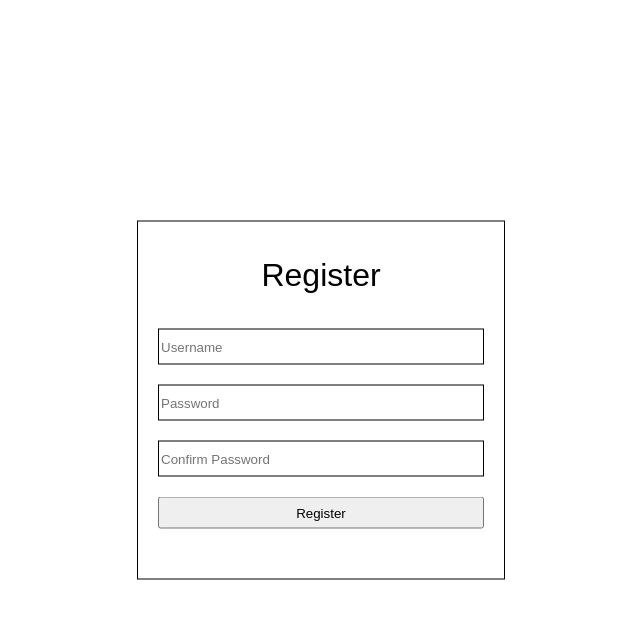
After one commit to LackingCuriosity/studyApp, a Django app: page /register in a window 1280 px wide. The commit adds this page. Shown: the top 619 px of the page, without its empty margins (319-959 px from the left). Run offline with Django 5.2, Linux system fonts and the light colour scheme.

Commit message:
register and login page done. Started upvote system

```diff
--- a/studyApp/myApp/models.py
+++ b/studyApp/myApp/models.py
@@ -1,8 +1,12 @@
 from django.db import models
-
+from django.contrib.auth.models import User
 # Create your models here.
 
 class Question(models.Model):
     question = models.TextField(max_length=1000)
     answer = models.TextField(max_length=1000)
     upvotes = models.BigIntegerField()
+
+class Person(User):
+    upvotes = models.BigIntegerField()
+    upvotesTime = models.BigIntegerField()
--- /dev/null
+++ b/studyApp/myApp/static/myApp/layout.css
@@ -0,0 +1,27 @@
+body {
+    margin: 0;
+}
+
+#navBar {
+    position: absolute;
+    float: top;
+    width: 100%;
+    height: 2rem;
+    display:flex;
+    border: 1px solid black;
+    justify-content: center;
+    align-items: center;
+}
+
+.navItem {
+    margin-left: 20px;
+    margin-right: 20px;
+    border: 1px solid black;
+    vertical-align: auto;
+    text-align: center;
+}
+
+.largeText {
+    font-size: 2rem;
+    font-family: Arial, Helvetica, sans-serif
+}
--- /dev/null
+++ b/studyApp/myApp/static/myApp/register.css
@@ -0,0 +1,48 @@
+* {
+    font-family: Arial, Helvetica, sans-serif;
+}
+#registerDiv, #loginDiv {
+    position: absolute;
+    top: 50%;
+    left: 50%;
+    transform: translate(-50%, -50%);
+    display: flex;
+    flex-direction: column;
+    border: 1px solid black;
+    padding: 20px;
+    padding-top: 35px;
+    padding-bottom: 50px;
+}
+
+.registerInputField, .loginInputField {
+    border: 1px solid black;
+    width: 20rem;
+    height: 2rem;
+    margin-bottom:20px;
+}
+
+#registerText, #loginText{
+    text-align: center;
+    margin-bottom: 35px;
+}
+
+#messageDiv {
+    display: flex;
+    justify-content: center;
+    align-items: center;
+    position: absolute;
+    left: 50%;
+    top: 15%;
+    transform: translate(-50%, 0);
+    width: 20rem;
+    height: 5rem;
+    border: 1px solid red;
+    background-color: lightcoral;
+    color: white;
+    font-size: 1rem;
+
+}
+
+#registerButton {
+    height:2rem;
+}
--- /dev/null
+++ b/studyApp/myApp/static/myApp/register.js
@@ -0,0 +1,7 @@
+document.addEventListener("DOMContentLoaded", () => {
+    console.log("DSd")
+    if (document.getElementById("messageDiv").innerHTML == "") {
+        console.log("DS")
+    document.getElementById("messageDiv").style.display = "none"
+}
+})
--- /dev/null
+++ b/studyApp/myApp/templates/myApp/register.html
@@ -0,0 +1,28 @@
+{% load static %}
+<!DOCTYPE html>
+<html lang="en">
+<head>
+    <meta charset="UTF-8">
+    <meta name="viewport" content="width=device-width, initial-scale=1.0">
+    <link rel="stylesheet" href={% static "myApp/register.css" %}>
+    <link rel="stylesheet" href={% static "myApp/layout.css" %}>
+    <script src={% static "myApp/register.js" %}></script>
+    <title>Document</title>
+</head>
+<body>
+    <div id="messageDiv">{{message}}</div>
+    <form action={% url 'register' %} method="POST">
+        {% csrf_token %}
+        <div id="registerDiv">
+            <div class="largeText" id="registerText">
+                Register
+            </div>
+            <input type="text" name="username" class="registerInputField" placeholder="Username">
+            <input type="password" name="password" class="registerInputField" placeholder="Password">
+            <input type="password" name="confirmPassword" class="registerInputField" placeholder="Confirm Password">
+            <button id="registerButton"> Register </button>
+        </div>
+
+    </form>
+</body>
+</html>
--- a/studyApp/myApp/templates/myApp/test.html
+++ b/studyApp/myApp/templates/myApp/test.html
@@ -19,6 +19,9 @@
         <button id="lastQuestionButton">Back</button>
         <button id="newQuestionButton" value=0>Next</button>
         <button id="flipButton" data-value="question"> Flip Card</button>
+        {% if user.is_authenticated %}
+            {{upvotes}} d
+        {% endif %}
     </div>
 
     <form id="addQuestion" method="POST" action = {%url "home" %}>
--- a/studyApp/myApp/urls.py
+++ b/studyApp/myApp/urls.py
@@ -3,5 +3,9 @@ from . import views
 
 urlpatterns = [
     path("", views.home, name="home"),
-    path("getQuestion/", views.getQuestion, name="getQuestion")
+    path("getQuestion/", views.getQuestion, name="getQuestion"),
+    path("test", views.test, name="test"),
+    path("register", views.register, name="register"),
+    path("login", views.loginPage, name="login"),
+    path("logout", views.logoutPage, name="logout")
 ]
--- a/studyApp/myApp/views.py
+++ b/studyApp/myApp/views.py
@@ -1,8 +1,13 @@
 from django.shortcuts import render
-from .models import Question
-from django.http import HttpResponseBadRequest, JsonResponse
+from django.db import IntegrityError
+from django.urls import reverse
+from .models import Question, Person
+from django.http import HttpResponseBadRequest, JsonResponse, HttpResponseRedirect
+from django.contrib.auth.hashers import make_password
 import json
 from django.forms.models import model_to_dict
+from django.contrib.auth import login, logout, authenticate
+import time
 # Create your views here.
 
 def home(request):
@@ -10,15 +15,30 @@ def home(request):
         question = Question.objects.create(question=request.POST["question"], answer=request.POST["answer"], upvotes=0)
         question.save()
     elif request.method == "PUT":
-        data = json.loads(request.body)
-        id = data["ID"]
-        question = Question.objects.get(id=id)
-        question.upvotes = question.upvotes + int(data["upvoteValue"])
-        question.save()
+        if request.user.is_authenticated:
+            person = Person.objects.get(username=request.user.username)
+            if person.upvotes > 0:
+                data = json.loads(request.body)
+                id = data["ID"]
+                question = Question.objects.get(id=id)
+                person = Person.objects.get(username=request.user.username)
+                person.upvotes = person.upvotes - 1
+                person.save()
+
+                #divide by abs of value to validate the value to ensure it's always +- 1
+                question.upvotes = question.upvotes + int(data["upvoteValue"])/abs(int(data["upvoteValue"]))
+                question.save()
+
+
+    if request.user.is_authenticated:
+        upvotes = Person.objects.get(username=request.user.username).upvotes
+    else:
+        upvotes = 0
 
     return render(request, "myApp/test.html",
                   {
-                      "posts": Question.objects.all()
+                      "posts": Question.objects.all(),
+                      "upvotes": upvotes
                   })
 
 
@@ -31,3 +51,45 @@ def getQuestion(request):
         return JsonResponse(model_to_dict(Question.objects.all().order_by('-upvotes')[questionID]))
 
     return JsonResponse(model_to_dict(Question.objects.all().order_by('-upvotes')[0]))
+
+def test(request):
+    return render(request, "myApp/layout.html")
+
+def register(request):
+    if request.method != "POST":
+        return render(request, "myApp/register.html")
+    username = request.POST["username"]
+    password = request.POST["password"]
+    confirmPassword = request.POST["confirmPassword"]
+    if (password != confirmPassword):
+        return render(request, "myApp/register.html", {
+            "message" : "Error: Passwords do not match"
+        })
+    try:
+        person = Person.objects.create(username=username, password=make_password(password), upvotes=10, upvotesTime=time.time())
+    except IntegrityError:
+        return render(request, "myApp/register.html", {
+            "message" : "Error: Username is already taken"
+        })
+    person.save()
+    login(request, person)
+    return HttpResponseRedirect(reverse("home"))
+
+def loginPage(request):
+    if request.method != "POST":
+        return render(request, "myApp/login.html")
+    username = request.POST["username"]
+    password = request.POST["password"]
+    person = authenticate(request, username=username, password=password)
+    print(username, password)
+    if person:
+        login(request, person)
+        return HttpResponseRedirect(reverse("home"))
+    else:
+        return render(request, "myApp/login.html", {
+            "message" : "Invalid Credentials"
+        })
+
+def logoutPage(request):
+    logout(request)
+    return render(request, "myApp/test.html")
```
Also changed, not shown: studyApp/myApp/static/myApp/upvote.js (+10 -0 lines), studyApp/myApp/templates/myApp/layout.html (added, +21 -0 lines), studyApp/myApp/templates/myApp/login.html (added, +27 -0 lines), studyApp/db.sqlite3, studyApp/myApp/migrations/0002_person.py (added).
